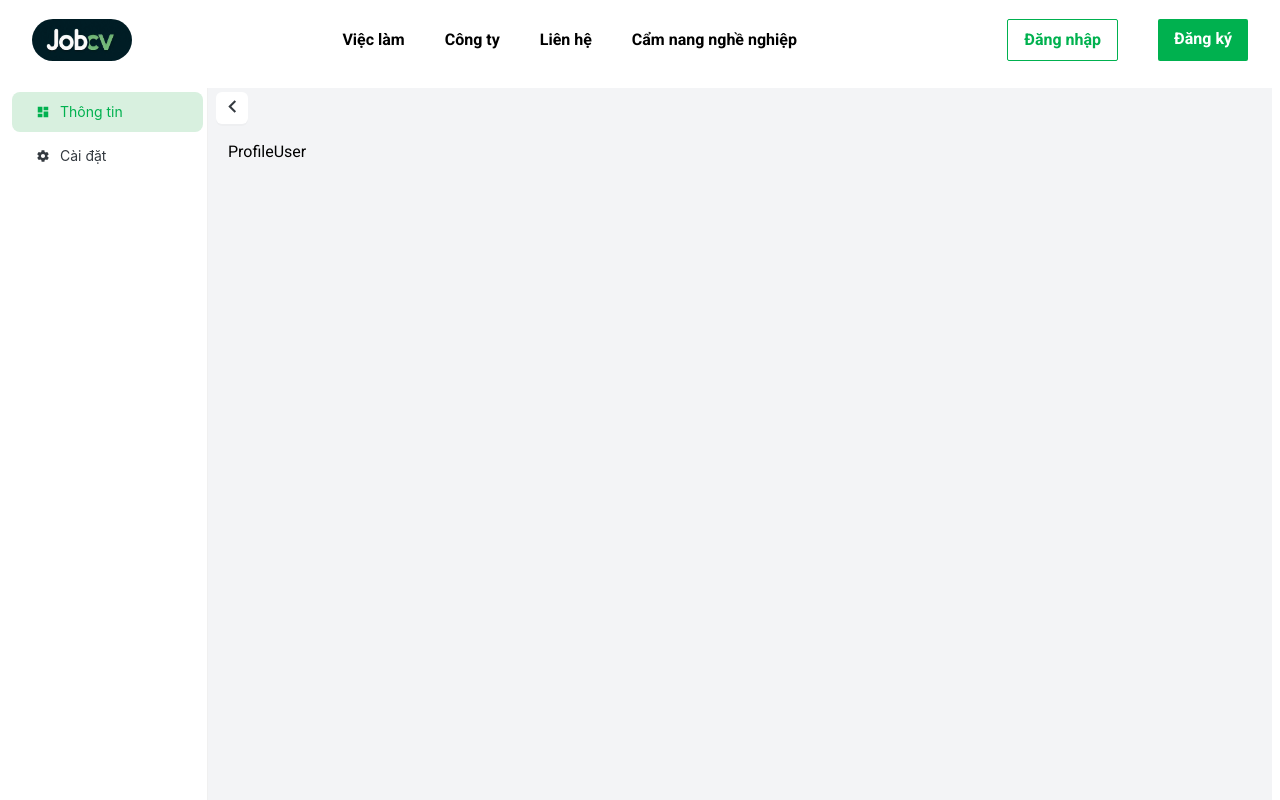
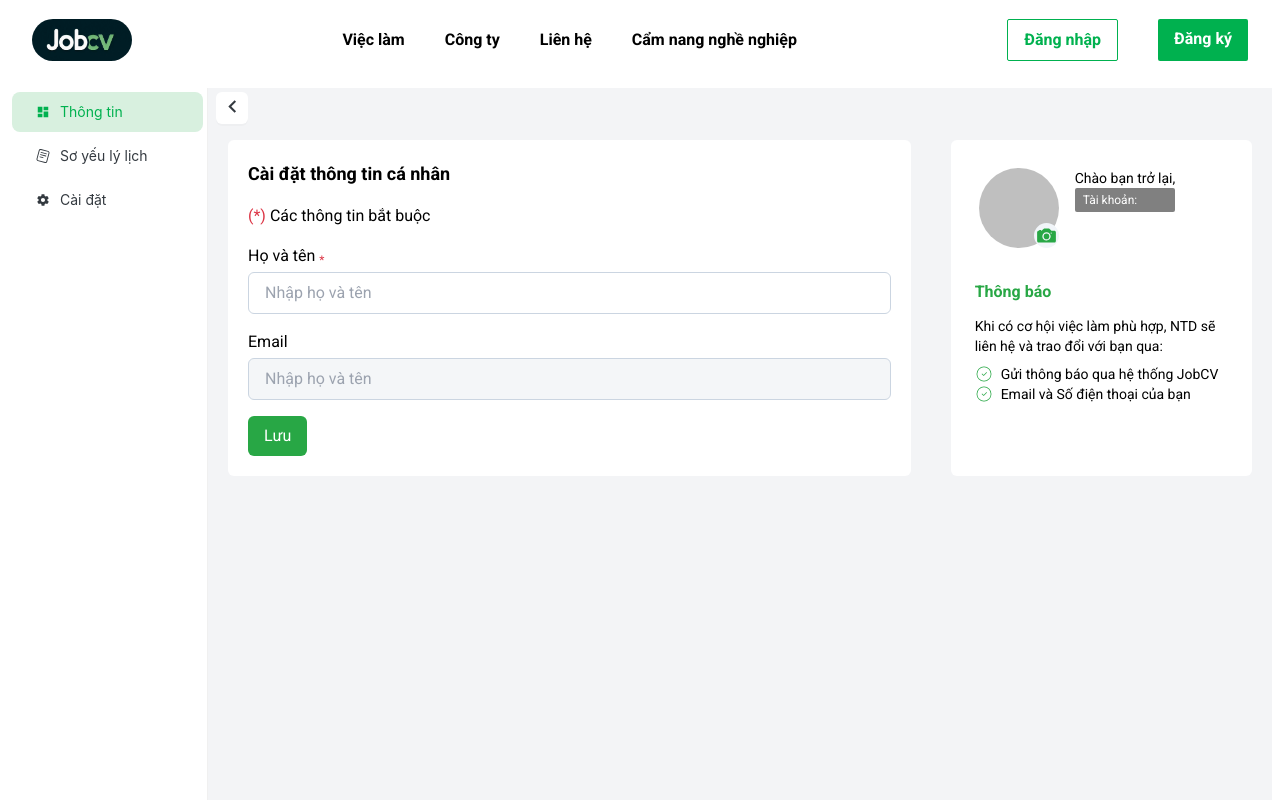
Before and after one commit to NNguyenDuy/manage-applicant-fe, a Next.js app: page /candidate/profile-user in a window 1280 px wide. Shown: the top 800 px of the page. Built offline with nearby package versions, Linux system fonts and the light colour scheme; no server answers; sample sign-in values are in the browser's storage.

Commit message:
Feat(user): add profile user

```diff
--- /dev/null
+++ b/src/app/(main)/(user)/candidate/cv-user/list-cv.tsx
@@ -0,0 +1,28 @@
+import { Icons } from '#/icons'
+
+export const ListCV = () => {
+  return (
+    <div className="flex flex-col gap-5">
+      <div className="flex flex-col gap-4 w-full bg-c-white p-5 rounded-md">
+        <div className="flex justify-between">
+          <h1 className="font-semibold text-xl">Kĩ năng</h1>
+          <button className="flex text-sm items-center gap-1 rounded-3xl p-2 px-3 bg-c-green text-white">
+            <Icons.Plus />
+            <span>Thêm kĩ năng</span>
+          </button>
+        </div>
+        <div>Danh sách kĩ năng</div>
+      </div>
+      <div className="flex flex-col gap-4 w-full bg-c-white p-5 rounded-md">
+        <div className="flex justify-between">
+          <h1 className="font-semibold text-xl">CV đã upload trên JobCV</h1>
+          <button className="flex text-sm items-center gap-1 rounded-3xl p-2 px-3 bg-c-green text-white">
+            <Icons.Upload />
+            <span>Upload</span>
+          </button>
+        </div>
+        <div>Danh sách CV</div>
+      </div>
+    </div>
+  )
+}
--- /dev/null
+++ b/src/app/(main)/(user)/candidate/cv-user/page.tsx
@@ -0,0 +1,13 @@
+'use client'
+
+import { ListCV } from './list-cv'
+
+const CVUser = () => {
+  return (
+    <div className="w-4/6">
+      <ListCV />
+    </div>
+  )
+}
+
+export default CVUser
--- /dev/null
+++ b/src/app/(main)/(user)/candidate/profile-user/info-candidate.tsx
@@ -0,0 +1,37 @@
+import { useAuth } from '#/shared/hook/use-auth'
+
+export const InfoCandidate = () => {
+  const { user } = useAuth()
+
+  return (
+    <div className="flex flex-col gap-4 w-full bg-c-white p-5 rounded-md items-start">
+      <h1 className="font-bold text-lg">Cài đặt thông tin cá nhân</h1>
+      <p>
+        <span className="text-c-red">(*)</span> Các thông tin bắt buộc
+      </p>
+
+      <div className="flex flex-col gap-1 w-full">
+        <label htmlFor="">
+          Họ và tên <sub className="text-c-red">*</sub>
+        </label>
+        <input
+          className="w-full rounded-md border-slate-300 border p-2 px-4 focus:outline-none focus:border-c-green"
+          type="text"
+          placeholder="Nhập họ và tên"
+          value={user?.fullName}
+        />
+      </div>
+      <div className="flex flex-col gap-1 w-full">
+        <label htmlFor="">Email</label>
+        <input
+          className="w-full rounded-md border-slate-300 border p-2 px-4 focus:outline-none focus:border-c-green bg-slate-400 bg-opacity-10 text-slate-500"
+          type="text"
+          placeholder="Nhập họ và tên"
+          disabled
+          value={user?.email}
+        />
+      </div>
+      <button className="bg-c-green text-white p-2 px-4 rounded-md">Lưu</button>
+    </div>
+  )
+}
--- a/src/app/(main)/(user)/candidate/profile-user/page.tsx
+++ b/src/app/(main)/(user)/candidate/profile-user/page.tsx
@@ -1,7 +1,13 @@
 'use client'
 
+import { InfoCandidate } from './info-candidate'
+
 const ProfileUser = () => {
-  return <div>ProfileUser</div>
+  return (
+    <div className="w-4/6">
+      <InfoCandidate />
+    </div>
+  )
 }
 
 export default ProfileUser
--- a/src/shared/hook/use-auth.tsx
+++ b/src/shared/hook/use-auth.tsx
@@ -11,9 +11,10 @@ import { useMutation, useQuery } from '@apollo/client'
 import { usePathname, useRouter } from 'next/navigation'
 
 import { GET_INFO_USER, LOGIN } from '#/shared/graphql/queries'
+import { I_User } from '../typescript'
 
 interface AuthContextType {
-  user: any
+  user: I_User | null
   loading: boolean
   handleLogin: (infoLogin: any) => Promise<any>
   handleLogout: () => void
@@ -25,7 +26,7 @@ export const AuthContext = createContext<AuthContextType | undefined>(undefined)
 export const AuthProvider: React.FC<{ children: React.ReactNode }> = ({
   children,
 }) => {
-  const [user, setUser] = useState(null)
+  const [user, setUser] = useState<I_User | null>(null)
   const [login] = useMutation(LOGIN)
   const { refetch, loading: queryLoading } = useQuery(GET_INFO_USER)
   const pathname = usePathname()
--- a/src/shared/layouts/candidate/index.tsx
+++ b/src/shared/layouts/candidate/index.tsx
@@ -1,14 +1,17 @@
 'use client'
 
 import { useState } from 'react'
-import { Button } from 'antd'
+import { Button, Avatar } from 'antd'
+import Image from 'next/image'
 
 import { SideBar } from './sidebar'
 import { Icons } from '#/icons'
+import { useAuth } from '#/shared/hook/use-auth'
 import { I_Children } from '#/shared/typescript'
 
 export const CandidateLayout = ({ children }: I_Children) => {
   const [collapsed, setCollapsed] = useState(false)
+  const { user } = useAuth()
 
   return (
     <div className="flex">
@@ -26,7 +29,49 @@ export const CandidateLayout = ({ children }: I_Children) => {
           }
           onClick={() => setCollapsed(!collapsed)}
         />
-        <main className="p-4">{children}</main>
+        <main className="p-4 flex gap-10">
+          {children}
+
+          <div className="flex flex-col flex-1 gap-4 bg-c-white p-3 rounded-md">
+            <div className="flex gap-4 m-4">
+              <div className="relative">
+                <Avatar size={80} />
+                <Icons.Camera
+                  className="absolute bottom-0 right-0 text-c-green bg-slate-100 cursor-pointer rounded-full"
+                  size={25}
+                />
+              </div>
+              <div className="flex flex-col ">
+                <div>
+                  <h3 className="text-sm">Chào bạn trở lại,</h3>
+                  <span className="font-semibold">{user?.fullName}</span>
+                </div>
+                <span className="bg-[#808080] text-white text-xs p-1 px-2 rounded-sm">
+                  Tài khoản: {user?.role}
+                </span>
+              </div>
+            </div>
+            <div className="flex flex-col gap-3 ml-3">
+              <h2 className="text-c-green font-semibold">Thông báo</h2>
+              <div className="flex flex-col gap-2 text-sm">
+                <p>
+                  Khi có cơ hội việc làm phù hợp, NTD sẽ liên hệ và trao đổi với
+                  bạn qua:
+                </p>
+                <ul>
+                  <li className="flex gap-2 items-center">
+                    <Icons.Check className="text-c-green" size={18} />{' '}
+                    <p>Gửi thông báo qua hệ thống JobCV</p>
+                  </li>
+                  <li className="flex gap-2 items-center">
+                    <Icons.Check className="text-c-green" size={18} />
+                    <p>Email và Số điện thoại của bạn</p>
+                  </li>
+                </ul>
+              </div>
+            </div>
+          </div>
+        </main>
       </div>
     </div>
   )
--- a/src/shared/layouts/candidate/routes.tsx
+++ b/src/shared/layouts/candidate/routes.tsx
@@ -17,6 +17,12 @@ export const PATHS: {
     },
     {
       key: '2',
+      label: 'Sơ yếu lý lịch',
+      icon: <Icons.CV />,
+      path: `${ROOTS.CANDIDATE}/cv-user`,
+    },
+    {
+      key: '3',
       label: 'Cài đặt',
       icon: <Icons.Setting />,
       path: `${ROOTS.CANDIDATE}/setting`,
```
Also changed, not shown: public/assets/icons/index.ts (+10 -0 lines), src/shared/typescript/common.ts (+4 -11 lines).
